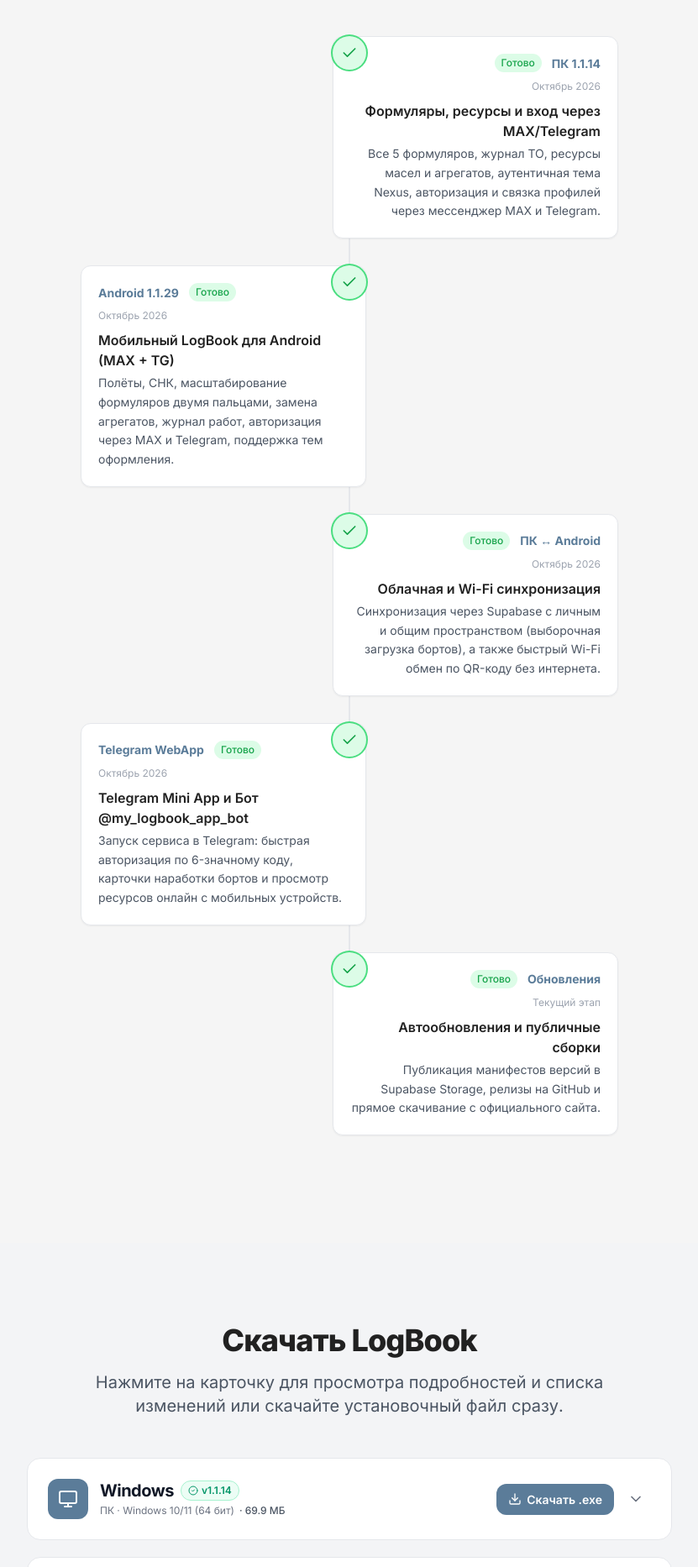
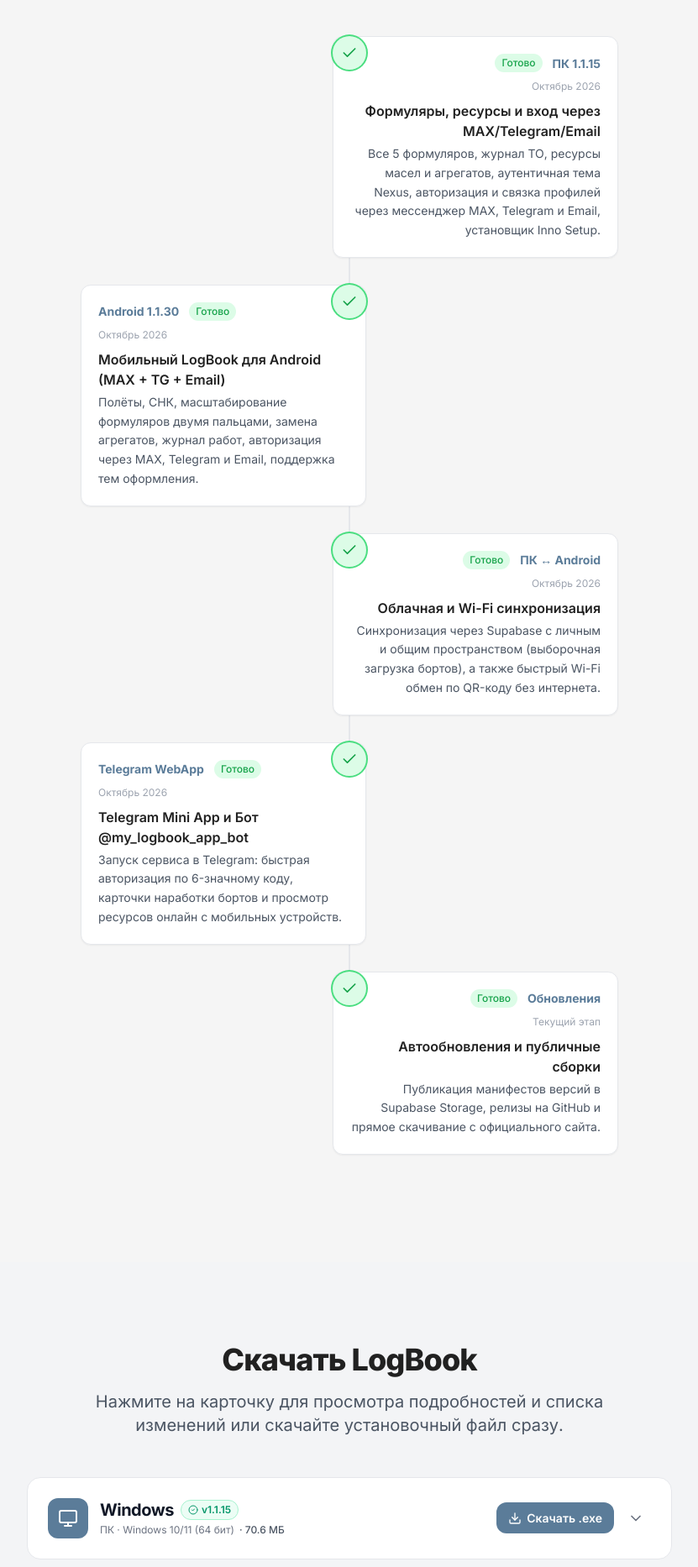
Before and after one commit to Granit1846/logbook-site, a React (Vite) app: page / in a window 1280 px wide. Shown: the part 2940-4806 px from the top of the page at 84% size, without its empty margins (224-1055 px from the left). Built offline with nearby package versions, Linux system fonts and the light colour scheme; no server answers; the database is empty.

Commit message:
Update downloads and manifests for Android v1.1.30 and PC v1.1.15 (Inno Setup installer)

```diff
--- a/src/components/Docs.tsx
+++ b/src/components/Docs.tsx
@@ -5,8 +5,8 @@
     id: 'install',
     title: 'Установка',
     steps: [
-      'Windows: скачайте установщик Logbook_Setup_1.1.13.exe из раздела «Скачать» и установите программу, либо используйте портативный архив LogBook-PC.zip (без установки).',
-      'Android: скачайте установочный файл LogBook.apk на устройство (версия 1.1.28), откройте его и подтвердите установку. Новая версия сохраняет все ваши базы и профили.',
+      'Windows: скачайте установщик Logbook_Setup_1.1.15.exe из раздела «Скачать» и установите программу.',
+      'Android: скачайте установочный файл LogBook.apk на устройство (версия 1.1.30), откройте его и подтвердите установку. Новая версия сохраняет все ваши базы и профили.',
     ],
   },
   {
--- a/src/components/Footer.tsx
+++ b/src/components/Footer.tsx
@@ -16,9 +16,8 @@
   {
     title: 'Установка и загрузка',
     links: [
-      { label: 'Скачать установщик Windows (.exe)', href: '/downloads/Logbook_Setup_1.1.13.exe', download: true },
-      { label: 'Скачать Android APK (v1.1.28)', href: '/downloads/LogBook.apk', download: true },
-      { label: 'Портативная версия ПК (.zip)', href: '/downloads/LogBook-PC.zip', download: true },
+      { label: 'Скачать установщик Windows (.exe)', href: '/downloads/Logbook_Setup_1.1.15.exe', download: true },
+      { label: 'Скачать Android APK (v1.1.30)', href: '/downloads/LogBook.apk', download: true },
       { label: 'Раздел загрузок', href: '#download' },
     ],
   },
--- a/src/hooks/useReleaseManifests.ts
+++ b/src/hooks/useReleaseManifests.ts
@@ -16,23 +16,22 @@
 
 const localCurrent: Record<'windows' | 'android', ReleaseManifest> = {
   windows: {
-    version: '1.1.14',
-    url: '/downloads/LogBook-PC.zip',
-    directUrl: '/downloads/LogBook-PC.zip',
-    zipUrl: '/downloads/LogBook-PC.zip',
+    version: '1.1.15',
+    url: '/downloads/Logbook_Setup_1.1.15.exe',
+    directUrl: '/downloads/Logbook_Setup_1.1.15.exe',
     githubUrl: 'https://github.com/Granit1846/LogBook-PC/releases',
-    notes: 'Версия для Windows 10/11 (64 бит). Поддержка авторизации и связки аккаунтов через мессенджер MAX, беспарольный вход по коду, печать формуляров и журналов ТО, Wi-Fi и облачная синхронизация.',
-    sizeBytes: 73342263,
-    builtAt: '2026-10-18T01:06:50.000Z',
+    notes: 'Версия для Windows 10/11 (64 бит). Официальный установщик Inno Setup. Возможность привязки Email и пароля к аккаунту после входа через бота (Telegram или MAX). Улучшена синхронизация и индикация привязанных сервисов.',
+    sizeBytes: 73990877,
+    builtAt: '2026-10-18T02:14:00.000Z',
   },
   android: {
-    version: '1.1.29',
+    version: '1.1.30',
     url: '/downloads/LogBook.apk',
     directUrl: '/downloads/LogBook.apk',
     githubUrl: 'https://github.com/Granit1846/LogBook-Android/releases',
-    notes: 'Мобильный LogBook для Android 7.0+. Полноценные формуляры вертолета (ВК-2500, ВР-80, ТА-14), журнал ТО, Wi-Fi сканер QR-кодов, авторизация и связка профилей через MAX и Telegram.',
-    sizeBytes: 22130834,
-    builtAt: '2026-10-18T01:05:57.000Z',
+    notes: 'Мобильный LogBook для Android 7.0+. Полноценные формуляры вертолета (ВК-2500, ВР-80, ТА-14), журнал ТО, Wi-Fi сканер QR-кодов, авторизация и связка профилей через MAX, Telegram и Email.',
+    sizeBytes: 22147218,
+    builtAt: '2026-10-18T02:15:00.000Z',
   },
 };
 
--- a/src/lib/currentContent.ts
+++ b/src/lib/currentContent.ts
@@ -76,19 +76,19 @@
 export const currentRoadmap: RoadmapRow[] = [
   {
     id: 'desktop',
-    version: 'ПК 1.1.14',
+    version: 'ПК 1.1.15',
     date_text: 'Октябрь 2026',
-    title: 'Формуляры, ресурсы и вход через MAX/Telegram',
-    description: 'Все 5 формуляров, журнал ТО, ресурсы масел и агрегатов, аутентичная тема Nexus, авторизация и связка профилей через мессенджер MAX и Telegram.',
+    title: 'Формуляры, ресурсы и вход через MAX/Telegram/Email',
+    description: 'Все 5 формуляров, журнал ТО, ресурсы масел и агрегатов, аутентичная тема Nexus, авторизация и связка профилей через мессенджер MAX, Telegram и Email, установщик Inno Setup.',
     status: 'done',
     sort_order: 1,
   },
   {
     id: 'android',
-    version: 'Android 1.1.29',
+    version: 'Android 1.1.30',
     date_text: 'Октябрь 2026',
-    title: 'Мобильный LogBook для Android (MAX + TG)',
-    description: 'Полёты, СНК, масштабирование формуляров двумя пальцами, замена агрегатов, журнал работ, авторизация через MAX и Telegram, поддержка тем оформления.',
+    title: 'Мобильный LogBook для Android (MAX + TG + Email)',
+    description: 'Полёты, СНК, масштабирование формуляров двумя пальцами, замена агрегатов, журнал работ, авторизация через MAX, Telegram и Email, поддержка тем оформления.',
     status: 'done',
     sort_order: 2,
   },
```
Also changed, not shown: 2 other files (tests, documents, lock files or other folders).
